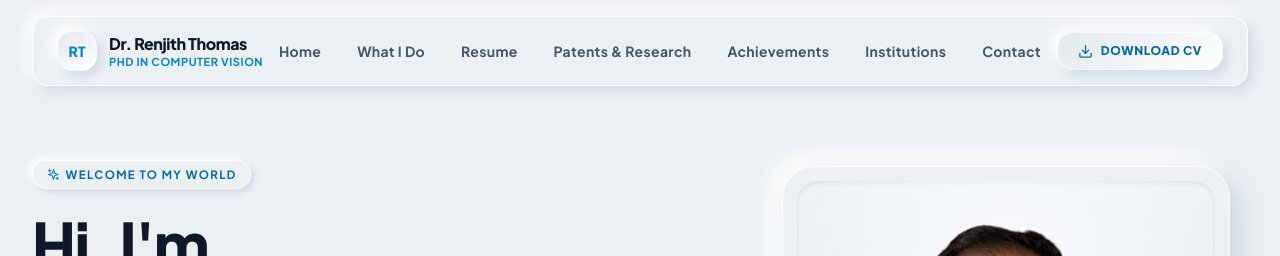
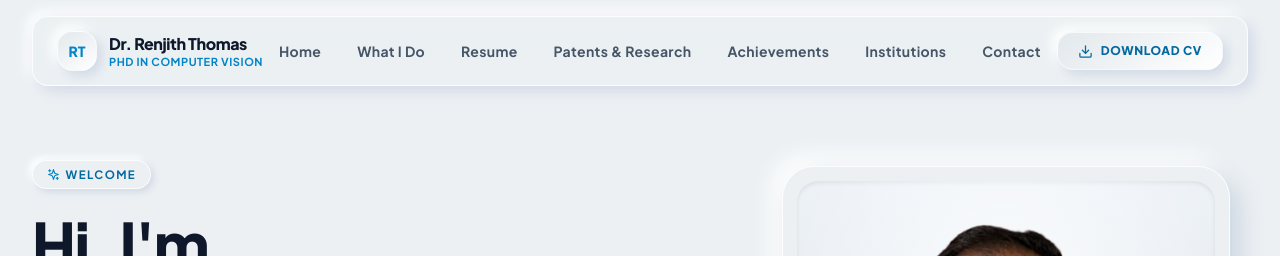
Before and after one commit to AnoopkumarA/Renjith_PersonalWebsite, a React (Vite) app: page / in a window 1280 px wide. Shown: the top 256 px of the page. Built offline with nearby package versions, Linux system fonts and the light colour scheme; a web font is replaced by a local one.

Commit message:
fix(hero): update eyebrow pill badge text to WELCOME

```diff
--- a/src/components/Hero.tsx
+++ b/src/components/Hero.tsx
@@ -33,7 +33,7 @@ export default function Hero() {
               className="pill-badge"
             >
               <Sparkles size={13} className="text-sky-600" />
-              <span>WELCOME TO MY WORLD</span>
+              <span>WELCOME</span>
             </motion.div>
 
             {/* Main Heading */}
```
